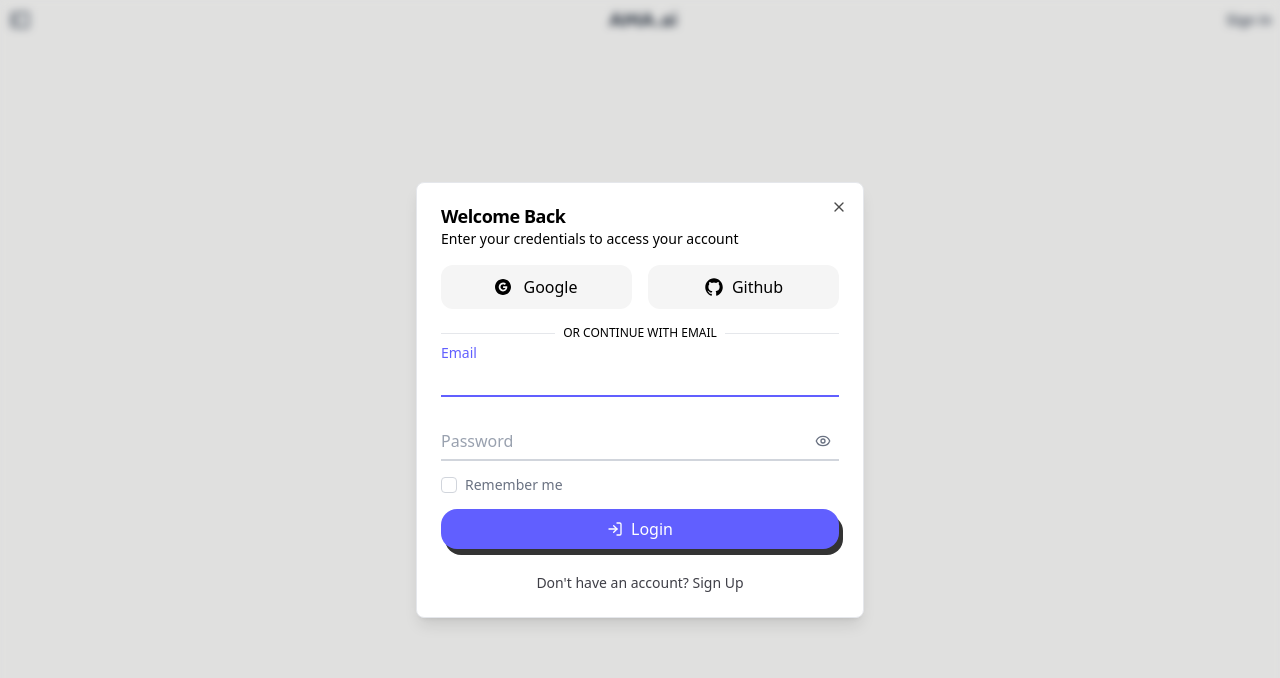
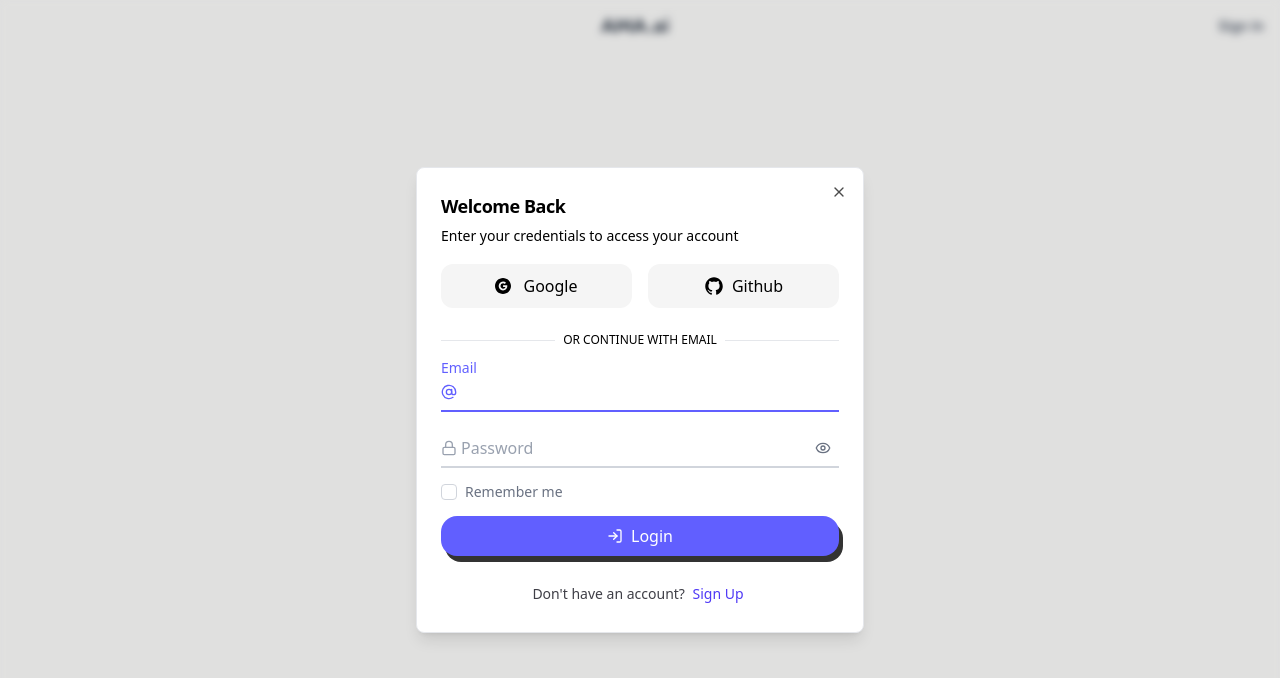
Before and after one commit to geekyjoe/FuseUI, a React (Vite) app: page / in a window 1280 px wide. Shown: the top 678 px of the page. Built offline with nearby package versions, Linux system fonts and the light colour scheme; a web font is replaced by a local one.

Commit message:
add: cleaned UX on Login modal

```diff
--- a/src/App.jsx
+++ b/src/App.jsx
@@ -94,7 +94,9 @@ const Child = () => {
           <Tooltip content="Open Sidebar" placement="right">
             <button
               onClick={toggleSidebar}
-              className="text-gray-600 hover:text-gray-800 dark:text-gray-400 dark:hover:text-gray-200 dark:hover:bg-neutral-700 dark:focus:ring-dark-600 p-0.5 hover:bg-zinc-200 focus:outline-hidden rounded-md transition-display duration-400"
+              className={`text-gray-600 hover:text-gray-800 dark:text-gray-400 dark:hover:text-gray-200 dark:hover:bg-neutral-700 dark:focus:ring-dark-600 p-0.5 hover:bg-zinc-200 focus:outline-hidden rounded-md transition-display duration-400 ${
+                isAuthenticated ? "visible" : "invisible"
+              }`}
             >
               {!isSidebarOpen && <CgSidebar size={24} />}
             </button>
@@ -112,14 +114,12 @@ const Child = () => {
                   <DarkModeToggle />
                 </>
               ) : (
-                <Tooltip content="Sign In" placement="bottom">
                 <button
                   onClick={() => setIsLoginModalOpen(true)}
-                    className="text-sm font-medium text-gray-700 hover:text-gray-900 dark:text-gray-300 dark:hover:text-gray-100"
+                  className="text-sm font-medium text-gray-700 hover:text-gray-900 dark:text-gray-300 dark:hover:text-gray-100 dark:hover:bg-neutral-700 dark:focus:ring-dark-600 p-2 hover:bg-zinc-200 focus:outline-hidden rounded-md transition-display duration-200"
                 >
                   Sign In
                 </button>
-                </Tooltip>
               )}
             </div>
           </div>
--- a/src/api/url.js
+++ b/src/api/url.js
@@ -1,6 +1,6 @@
 // url.js - Base URL configuration
 const config = {
-  development: 'http://192.168.1.8:6969', // Replace with your development API URL
+  development: 'http://192.168.1.7:6969', // Replace with your development API URL
   production: 'https://your-api-domain.com', // Replace with your production API URL
   staging: 'https://staging-api-domain.com'  // Replace with your staging API URL
 };
--- a/src/form/Login.jsx
+++ b/src/form/Login.jsx
@@ -18,12 +18,16 @@ import {
   LogIn,
   X,
   Check,
+  AtSign,
+  Lock,
+  User,
 } from "lucide-react";
 // import { AuthService } from "../api/client";
 import Cookies from "js-cookie"; // Make sure to install this package: npm install js-cookie
 import "./Login.css"; // Import your CSS file for styling
 import { GoogleCircleFilled } from "@ant-design/icons";
 import { IoLogoGithub } from "react-icons/io5";
+import { LuSmartphone } from "react-icons/lu";
 
 const LoginModal = ({ isOpen, onClose }) => {
   // States for form mode and steps
@@ -255,7 +259,7 @@ const LoginModal = ({ isOpen, onClose }) => {
           phoneNumber: formData.phoneNumber || null,
           password: formData.password,
         };
-
+        // await new Promise((resolve) => setTimeout(resolve, 20000));
         const response = await register(userData);
 
         if (response.success) {
@@ -333,25 +337,31 @@ const LoginModal = ({ isOpen, onClose }) => {
             )}
 
             <div className="flex relative flex-col space-y-2">
+              <div className="relative flex items-center">
                 <input
                   id="email"
                   type="email"
                   placeholder="Enter your email"
                   value={formData.email}
                   onChange={handleChange}
-                className={`peer h-10 w-full border-b-2 border-gray-300 bg-transparent placeholder-transparent focus:outline-none focus:border-indigo-500 ${
+                  className={`peer h-10 w-full pl-5 border-b-2 border-gray-300 bg-transparent placeholder-transparent focus:outline-none focus:border-indigo-500 ${
                     errors.email || authError ? "border-red-500" : ""
                   }`}
                   aria-invalid={errors.email || authError ? "true" : "false"}
                 />
+                <AtSign className="absolute left-0 h-4 w-4 text-gray-400 peer-focus:text-indigo-500" />
                 <Label
                   htmlFor="email"
-                className={`absolute left-0 -top-3.5 text-gray-500 text-sm transition-all peer-placeholder-shown:text-base peer-placeholder-shown:text-gray-400 peer-placeholder-shown:top-2 peer-focus:-top-3.5 peer-focus:text-indigo-500 peer-focus:text-sm ${
-                  errors.email && "text-red-500"
-                }`}
+                  className={`absolute left-5 -top-4 text-gray-500 text-sm transition-all peer-placeholder-shown:text-base peer-placeholder-shown:text-gray-400 peer-placeholder-shown:top-2 peer-focus:-top-3.5 peer-focus:left-0 peer-focus:text-indigo-500 peer-focus:text-sm
+                    ${
+                      formData.email &&
+                      "peer-not-placeholder-shown:left-0 peer-focus:border-b peer-focus:border-indigo-500 peer-not-placeholder-shown:border-b peer-not-placeholder-shown:border-gray-400/75"
+                    }
+                    ${errors.email && "text-red-500"}`}
                 >
                   Email
                 </Label>
+              </div>
               {errors.email && (
                 <p className="text-xs text-red-500 flex items-center mt-1">
                   <AlertCircle className="h-3 w-3 mr-1" />
@@ -360,23 +370,27 @@ const LoginModal = ({ isOpen, onClose }) => {
               )}
             </div>
 
-            <div className="flex flex-col space-y-2">
-              <div className="relative">
+            <div className="">
+              <div className="relative flex flex-col space-y-2">
+                <div className="relative flex items-center">
                   <input
                     id="password"
                     type={showPassword ? "text" : "password"}
                     placeholder="Enter your password"
                     value={formData.password}
                     onChange={handleChange}
-                  className={`peer h-10 w-full border-b-2 border-gray-300 bg-transparent placeholder-transparent focus:outline-none focus:border-indigo-500
+                    className={`peer h-10 w-full pl-5 border-b-2 border-gray-300 bg-transparent placeholder-transparent focus:outline-none focus:border-indigo-500
                     ${
                       errors.password || authError
-                        ? "border-red-500 pr-10"
-                        : "pr-10"
+                        ? "border-red-500 pr-8"
+                        : "pr-8"
                     }
                   `}
-                  aria-invalid={errors.password || authError ? "true" : "false"}
+                    aria-invalid={
+                      errors.password || authError ? "true" : "false"
+                    }
                   />
+                  <Lock className="absolute left-0 h-4 w-4 text-gray-400 peer-focus:text-indigo-500" />
                   <Tooltip.Provider>
                     <Tooltip.Root>
                       <Tooltip.Trigger asChild>
@@ -407,12 +421,16 @@ const LoginModal = ({ isOpen, onClose }) => {
                   </Tooltip.Provider>
                   <Label
                     htmlFor="password"
-                  className={`absolute left-0 -top-3.5 text-gray-500 text-sm transition-all peer-placeholder-shown:text-base peer-placeholder-shown:text-gray-400 peer-placeholder-shown:top-2 peer-focus:-top-3.5 peer-focus:text-indigo-500 peer-focus:text-sm ${
-                    errors.password ? "text-red-500" : ""
-                  }`}
+                    className={`absolute left-5 -top-4 text-gray-500 text-sm transition-all peer-placeholder-shown:text-base peer-placeholder-shown:text-gray-400 peer-placeholder-shown:top-2 peer-focus:-top-3.5 peer-focus:left-0 peer-focus:text-indigo-500 peer-focus:text-sm
+                        ${
+                          formData.password &&
+                          "peer-not-placeholder-shown:left-0 peer-focus:border-b peer-focus:border-indigo-500 peer-not-placeholder-shown:border-b peer-not-placeholder-shown:border-gray-400"
+                        }
+                      ${errors.password ? "text-red-500" : ""}`}
                   >
                     Password
                   </Label>
+                </div>
               </div>
               {errors.password && (
                 <p className="text-xs text-red-500 flex items-center mt-1">
@@ -429,7 +447,7 @@ const LoginModal = ({ isOpen, onClose }) => {
                 onCheckedChange={(checked) =>
                   setFormData({ ...formData, rememberMe: checked })
                 }
-                className="flex h-4 w-4 appearance-none items-center justify-center rounded border border-gray-300 bg-white data-[state=checked]:bg-indigo-600 data-[state=checked]:border-indigo-600 outline-none focus:ring-2 focus:ring-indigo-500 focus:ring-offset-1 "
+                className="flex h-4 w-4 appearance-none items-center justify-center rounded border border-gray-300 bg-white data-[state=checked]:bg-indigo-600 data-[state=checked]:border-indigo-600 outline-none hover:ring-2 hover:ring-indigo-500 hover:ring-offset-1 "
               >
                 <Checkbox.Indicator className="text-white">
                   <Check className="h-3 w-3" />
@@ -452,7 +470,6 @@ const LoginModal = ({ isOpen, onClose }) => {
               }`}
               disabled={isLoading}
             >
-              <span className="rounded-2xl -z-1 absolute -inset-0 block translate-x-1 translate-y-1.5 duration-200 group-hover:translate-0 bg-black/80" />
               {isLoading ? (
                 <div className="flex items-center justify-center gap-2 ">
                   <div className="typing-indicator">
@@ -466,6 +483,7 @@ const LoginModal = ({ isOpen, onClose }) => {
                 </div>
               ) : (
                 <div className="flex items-center justify-center gap-2">
+                  <span className="rounded-2xl -z-1 absolute inset-0 block translate-x-1 translate-y-1.5 duration-200 group-hover:translate-0 bg-black/80" />
                   <LogIn className="w-4 h-4" />
                   Login
                 </div>
@@ -542,23 +560,27 @@ const LoginModal = ({ isOpen, onClose }) => {
               </div>
             </div>
 
-            <div className="relative">
+            <div className="relative flex items-center">
               <input
                 id="username"
                 type="text"
                 placeholder="Choose a username"
                 value={formData.username}
                 onChange={handleChange}
-                className={`peer h-10 w-full border-b-2 border-gray-300 bg-transparent placeholder-transparent focus:outline-none focus:border-indigo-500 ${
+                className={`peer h-10 w-full pl-5 border-b-2 border-gray-300 bg-transparent placeholder-transparent focus:outline-none focus:border-indigo-500 ${
                   errors.username ? "border-red-500" : ""
                 }`}
                 aria-invalid={errors.username ? "true" : "false"}
               />
+              <User className="absolute left-0 h-4 w-4 text-gray-400 peer-focus:text-indigo-500" />
               <Label
                 htmlFor="username"
-                className={`absolute left-0 -top-3.5 text-gray-500 text-sm transition-all peer-placeholder-shown:text-base peer-placeholder-shown:text-gray-400 peer-placeholder-shown:top-2 peer-focus:-top-3.5 peer-focus:text-indigo-500 peer-focus:text-sm ${
-                  errors.username ? "text-red-500" : ""
-                }`}
+                className={`absolute left-5 -top-4 text-gray-500 text-sm transition-all peer-placeholder-shown:text-base peer-placeholder-shown:text-gray-400 peer-placeholder-shown:top-2 peer-focus:-top-3.5 peer-focus:left-0 peer-focus:text-indigo-500 peer-focus:text-sm
+                    ${
+                      formData.username &&
+                      "peer-not-placeholder-shown:left-0 peer-focus:border-b peer-focus:border-indigo-500 peer-not-placeholder-shown:border-b peer-not-placeholder-shown:border-gray-400/75"
+                    }
+                  ${errors.username ? "text-red-500" : ""}`}
               >
                 Username
               </Label>
@@ -593,23 +615,27 @@ const LoginModal = ({ isOpen, onClose }) => {
               </div>
             )}
 
-            <div className="relative">
+            <div className="relative flex items-center">
               <input
                 id="email"
                 type="email"
                 placeholder="Enter your email"
                 value={formData.email}
                 onChange={handleChange}
-                className={`peer h-10 w-full border-b-2 border-gray-300 bg-transparent placeholder-transparent focus:outline-none focus:border-indigo-500 ${
+                className={`peer h-10 w-full pl-5 border-b-2 border-gray-300 bg-transparent placeholder-transparent focus:outline-none focus:border-indigo-500  ${
                   errors.email ? "border-red-500" : ""
                 }`}
                 aria-invalid={errors.email ? "true" : "false"}
               />
+              <AtSign className="absolute left-0 h-4 w-4 text-gray-400 peer-focus:text-indigo-500" />
               <Label
                 htmlFor="email"
-                className={`absolute left-0 -top-3.5 text-gray-500 text-sm transition-all peer-placeholder-shown:text-base peer-placeholder-shown:text-gray-400 peer-placeholder-shown:top-2 peer-focus:-top-3.5 peer-focus:text-indigo-500 peer-focus:text-sm ${
-                  errors.email ? "text-red-500" : ""
-                }`}
+                className={`absolute left-5 -top-4 text-gray-500 text-sm transition-all peer-placeholder-shown:text-base peer-placeholder-shown:text-gray-400 peer-placeholder-shown:top-2 peer-focus:-top-3.5 peer-focus:left-0 peer-focus:text-indigo-500 peer-focus:text-sm
+                    ${
+                      formData.email &&
+                      "peer-not-placeholder-shown:left-0 peer-focus:border-b peer-focus:border-indigo-500 peer-not-placeholder-shown:border-b peer-not-placeholder-shown:border-gray-400/75"
+                    }
+                  ${errors.email ? "text-red-500" : ""}`}
               >
                 Email
               </Label>
@@ -621,23 +647,27 @@ const LoginModal = ({ isOpen, onClose }) => {
               )}
             </div>
 
-            <div className="relative">
+            <div className="relative flex items-center">
               <input
                 id="phoneNumber"
                 type="tel"
                 placeholder="Enter your phone number"
                 value={formData.phoneNumber}
                 onChange={formatPhoneNumber}
-                className={`peer h-10 w-full border-b-2 border-gray-300 bg-transparent placeholder-transparent focus:outline-none focus:border-indigo-500 ${
+                className={`peer h-10 w-full pl-5 border-b-2 border-gray-300 bg-transparent placeholder-transparent focus:outline-none focus:border-indigo-500 ${
                   errors.phoneNumber ? "border-red-500" : ""
                 }`}
                 aria-invalid={errors.phoneNumber ? "true" : "false"}
               />
+              <LuSmartphone className="absolute left-0 h-4 w-4 text-gray-400 peer-focus:text-indigo-500" />
               <Label
                 htmlFor="phoneNumber"
-                className={`absolute left-0 -top-3.5 text-gray-500 text-sm transition-all peer-placeholder-shown:text-base peer-placeholder-shown:text-gray-400 peer-placeholder-shown:top-2 peer-focus:-top-3.5 peer-focus:text-indigo-500 peer-focus:text-sm ${
-                  errors.phoneNumber ? "text-red-500" : ""
-                }`}
+                className={`absolute left-5 -top-3.5 text-gray-500 text-sm transition-all peer-placeholder-shown:text-base peer-placeholder-shown:text-gray-400 peer-placeholder-shown:top-2 peer-focus:-top-3.5 peer-focus:left-0 peer-focus:text-indigo-500 peer-focus:text-sm
+                    ${
+                      formData.phoneNumber &&
+                      "peer-not-placeholder-shown:left-0 peer-focus:border-b peer-focus:border-indigo-500 peer-not-placeholder-shown:border-b peer-not-placeholder-shown:border-gray-400/75"
+                    }
+                  ${errors.phoneNumber ? "text-red-500" : ""}`}
               >
                 Phone Number (Optional)
               </Label>
@@ -688,23 +718,27 @@ const LoginModal = ({ isOpen, onClose }) => {
               )}
 
               <div className="relative">
-                <div className="relative">
+                <div className="relative flex items-center">
                   <input
                     id="password"
                     type={showPassword ? "text" : "password"}
                     placeholder="Create a password"
                     value={formData.password}
                     onChange={handleChange}
-                    className={`peer h-10 w-full border-b-2 border-gray-300 bg-transparent placeholder-transparent focus:outline-none focus:border-indigo-500 ${`
+                    className={`peer h-10 w-full pl-5 border-b-2 border-gray-300 bg-transparent placeholder-transparent focus:outline-none focus:border-indigo-500 ${`
                       errors.password ? "border-red-500 pr-10" : "pr-10"
                     `}`}
                     aria-invalid={errors.password ? "true" : "false"}
                   />
+                  <Lock className="absolute left-0 h-4 w-4 text-gray-400 peer-focus:text-indigo-500" />
                   <Label
                     htmlFor="password"
-                    className={`absolute left-0 -top-3.5 text-gray-500 text-sm transition-all peer-placeholder-shown:text-base peer-placeholder-shown:text-gray-400 peer-placeholder-shown:top-2 peer-focus:-top-3.5 peer-focus:text-indigo-500 peer-focus:text-sm ${
-                      errors.password ? "text-red-500" : ""
-                    }`}
+                    className={`absolute left-5 -top-3.5 text-gray-500 text-sm transition-all peer-placeholder-shown:text-base peer-placeholder-shown:text-gray-400 peer-placeholder-shown:top-2 peer-focus:-top-3.5 peer-focus:left-0 peer-focus:text-indigo-500 peer-focus:text-sm
+                    ${
+                      formData.password &&
+                      "peer-not-placeholder-shown:left-0 peer-focus:border-b peer-focus:border-indigo-500 peer-not-placeholder-shown:border-b peer-not-placeholder-shown:border-gray-400/75"
+                    }
+                      ${errors.password ? "text-red-500" : ""}`}
                   >
                     Password
                   </Label>
@@ -747,23 +781,27 @@ const LoginModal = ({ isOpen, onClose }) => {
               </div>
 
               <div className="relative">
-                <div className="relative">
+                <div className="relative flex items-center">
                   <input
                     id="confirmPassword"
                     type={showConfirmPassword ? "text" : "password"}
                     placeholder="Confirm your password"
                     value={formData.confirmPassword}
                     onChange={handleChange}
-                    className={`peer h-10 w-full border-b-2 border-gray-300 bg-transparent placeholder-transparent focus:outline-none focus:border-indigo-500 ${
+                    className={`peer h-10 w-full pl-5 border-b-2 border-gray-300 bg-transparent placeholder-transparent focus:outline-none focus:border-indigo-500 ${
                       errors.confirmPassword ? "border-red-500 pr-10" : "pr-10"
                     }`}
                     aria-invalid={errors.confirmPassword ? "true" : "false"}
                   />
+                  <Lock className="absolute left-0 h-4 w-4 text-gray-400 peer-focus:text-indigo-500" />
                   <Label
                     htmlFor="confirmPassword"
-                    className={`absolute left-0 -top-3.5 text-gray-500 text-sm transition-all peer-placeholder-shown:text-base peer-placeholder-shown:text-gray-400 peer-placeholder-shown:top-2 peer-focus:-top-3.5 peer-focus:text-indigo-500 peer-focus:text-sm ${
-                      errors.confirmPassword ? "text-red-500" : ""
-                    }`}
+                    className={`absolute left-5 -top-3.5 text-gray-500 text-sm transition-all peer-placeholder-shown:text-base peer-placeholder-shown:text-gray-400 peer-placeholder-shown:top-2 peer-focus:-top-3.5 peer-focus:left-0 peer-focus:text-indigo-500 peer-focus:text-sm
+                    ${
+                      formData.confirmPassword &&
+                      "peer-not-placeholder-shown:left-0 peer-focus:border-b peer-focus:border-indigo-500 peer-not-placeholder-shown:border-b peer-not-placeholder-shown:border-gray-400/75"
+                    }
+                      ${errors.confirmPassword ? "text-red-500" : ""}`}
                   >
                     Confirm Password
                   </Label>
@@ -814,7 +852,9 @@ const LoginModal = ({ isOpen, onClose }) => {
                   type="button"
                   onClick={prevStep}
                   variant="outline"
-                  className={`w-1/2 text-white bg-indigo-500 hover:bg-indigo-600 p-2 rounded-2xl transition duration-200 ease-in-out relative group ${isLoading && 'hidden'}`}
+                  className={`w-1/2 text-white bg-indigo-500 hover:bg-indigo-600 p-2 rounded-2xl transition duration-200 ease-in-out relative group ${
+                    isLoading && "hidden"
+                  }`}
                 >
                   <span className="rounded-2xl -z-1 absolute -inset-0 block translate-x-1 translate-y-1.5 duration-200 group-hover:translate-0 bg-black/80" />
                   <div className="flex items-center justify-center gap-2">
@@ -822,8 +862,18 @@ const LoginModal = ({ isOpen, onClose }) => {
                     Back
                   </div>
                 </button>
-                <button type="submit" className={`flex-1 text-white bg-indigo-500 hover:bg-indigo-600 p-2 rounded-2xl transition duration-200 ease-in-out relative group ${isLoading && 'bg-transparent hover:bg-transparent'}`} disabled={isLoading}>
-                <span className={`rounded-2xl -z-1 absolute -inset-0 block translate-x-1 translate-y-1.5 duration-200 group-hover:translate-0 bg-black/80 ${isLoading && 'bg-transparent'}`} />
+                <button
+                  type="submit"
+                  className={`flex-1 text-white bg-indigo-500 hover:bg-indigo-600 p-2 rounded-2xl transition duration-200 ease-in-out relative group ${
+                    isLoading && "bg-transparent hover:bg-transparent"
+                  }`}
+                  disabled={isLoading}
+                >
+                  <span
+                    className={`rounded-2xl -z-1 absolute -inset-0 block translate-x-1 translate-y-1.5 duration-200 group-hover:translate-0 bg-black/80 ${
+                      isLoading && "bg-transparent"
+                    }`}
+                  />
                   {isLoading ? (
                     <div className="flex items-center justify-center gap-2">
                       <div className="typing-indicator">
@@ -858,10 +908,10 @@ const LoginModal = ({ isOpen, onClose }) => {
           <div className="p-0 overflow-hidden rounded-lg">
             {/* Card Header */}
             <div className="p-6 pb-4 relative">
-              <Dialog.Title className="text-lg font-semibold leading-none tracking-tight">
+              <Dialog.Title className="text-lg font-semibold leading-7 tracking-tight">
                 {mode === "login" ? "Welcome Back" : "Create Account"}
               </Dialog.Title>
-              <Dialog.Description className="text-sm text-muted-foreground mt-1">
+              <Dialog.Description className="text-sm text-muted-foreground leading-6 mt-1">
                 {mode === "login"
                   ? "Enter your credentials to access your account"
                   : `Step ${currentStep} of 3: ${
@@ -875,7 +925,7 @@ const LoginModal = ({ isOpen, onClose }) => {
             </div>
 
             {/* Card Content */}
-            <div className="px-6 pb-6 space-y-4">
+            <div className="px-6 pb-6 flex flex-col space-y-2">
               <div className="grid grid-cols-2 gap-4">
                 <button
                   type="button"
@@ -907,7 +957,7 @@ const LoginModal = ({ isOpen, onClose }) => {
                 </button>
               </div>
 
-              <div className="relative">
+              <div className="relative mt-4 mb-6">
                 <div className="absolute inset-0 flex items-center">
                   <span className="w-full border-t" />
                 </div>
@@ -927,7 +977,10 @@ const LoginModal = ({ isOpen, onClose }) => {
                 {mode === "login"
                   ? "Don't have an account? "
                   : "Already have an account? "}
-                <button variant="link" className="p-0" onClick={toggleMode}>
+                <button
+                  className="p-1 text-indigo-600 hover:underline hover:underline-offset-2 "
+                  onClick={toggleMode}
+                >
                   {mode === "login" ? "Sign Up" : "Login"}
                 </button>
               </p>
```
Lines whose indentation alone changed are shown as unchanged.
